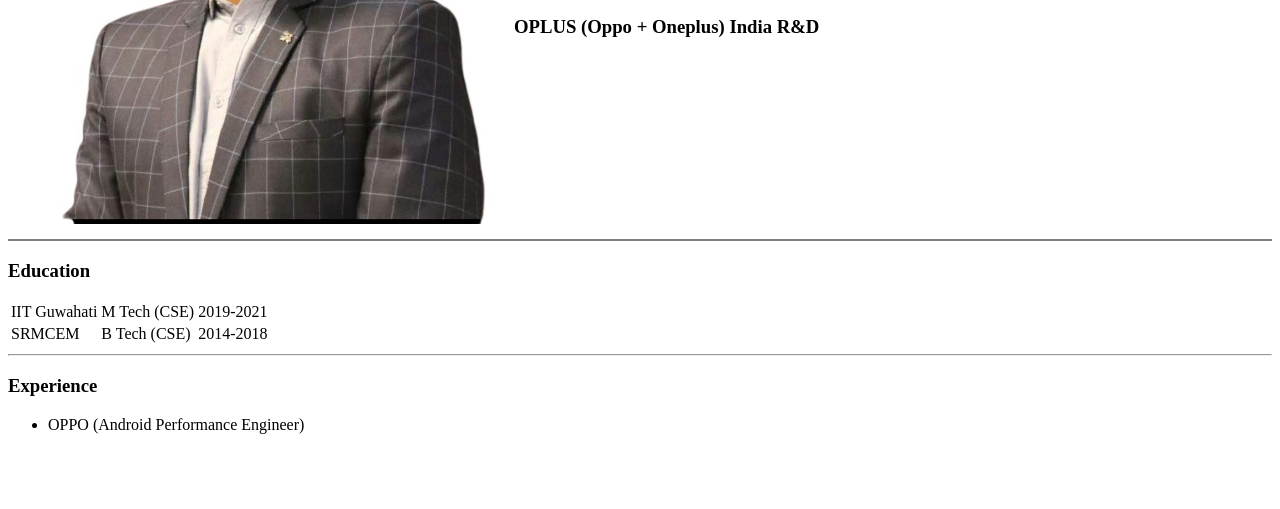
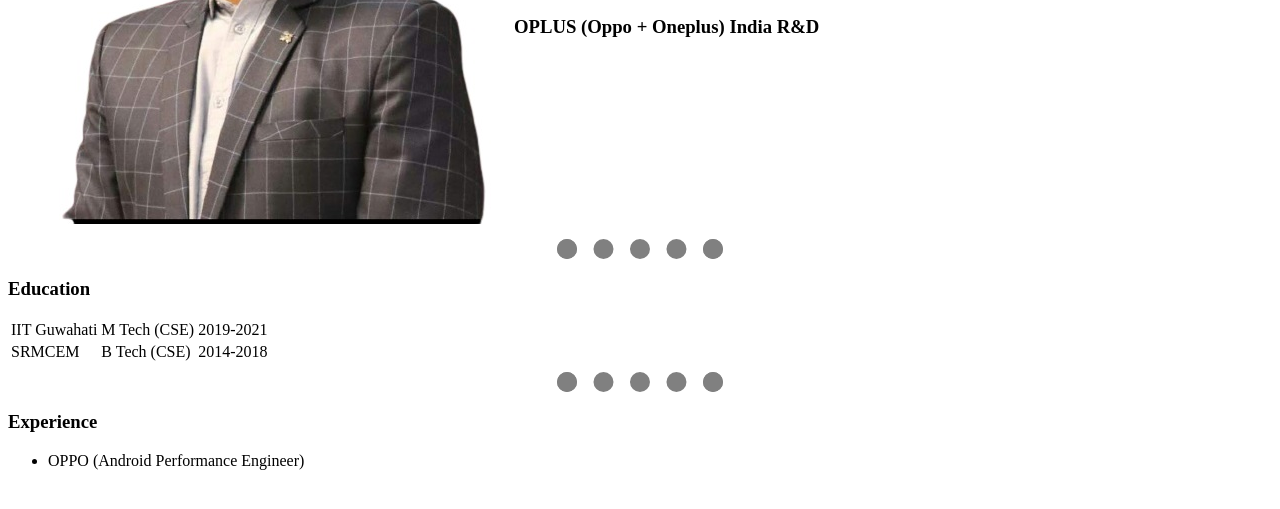
Before and after one commit to mshankeyy/CV, a plain HTML site: page index.html in a window 1280 px wide. Shown: the part 287-796 px from the top of the page. Drawn offline with Linux system fonts and the light colour scheme.

Commit message:
Update index.html

```diff
--- a/index.html
+++ b/index.html
@@ -3,6 +3,15 @@
   <head>
     <meta charset="utf-8">
     <title>Shashank CV</title>
+    <style media="screen">
+      hr{
+        border-style: dotted;
+        width: 10%;
+        border-width: 20px;
+        border-top-width: 0px;
+        border-color: grey;
+      }
+    </style>
   </head>
   <body>
     <table>
@@ -15,7 +24,7 @@
       </td>
     </tr>
     </table>
-    <hr noshade>
+    <hr>
     <h3>Education</h3>
       <table>
         <tr>
```
